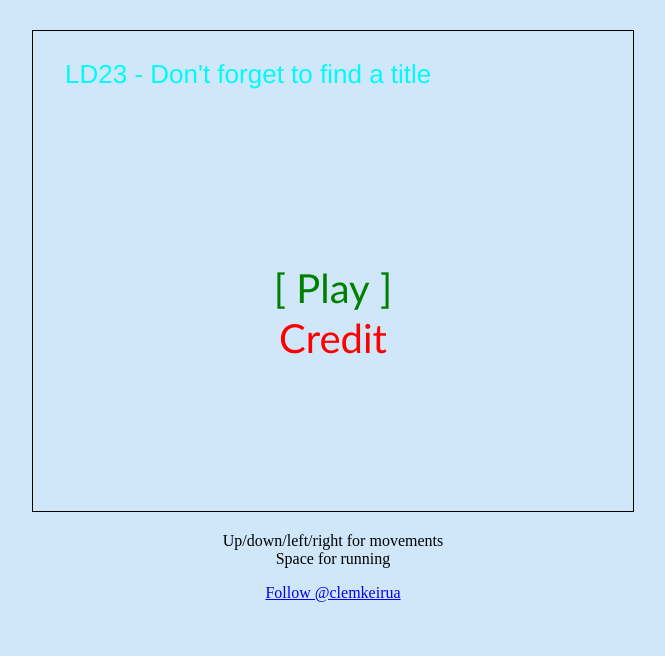
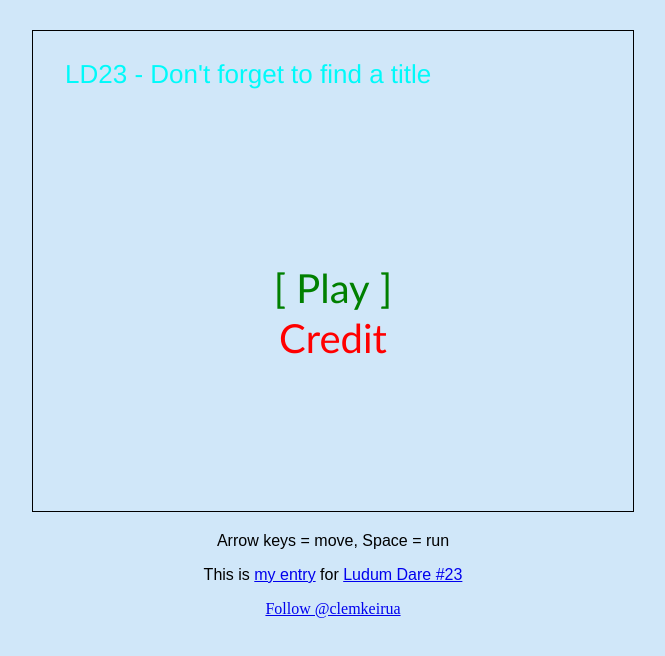
Before and after one commit to Keirua/LD23, a plain HTML site: page index.htm in a window 1280 px wide. Shown: the whole page, without its empty margins (307-972 px from the left). Drawn offline with Linux system fonts and the light colour scheme.

Commit message:
Fixed the index page

```diff
--- a/index.htm
+++ b/index.htm
@@ -16,6 +16,9 @@
 			margin-left: auto;
 			margin-right: auto;
 			margin-top: 30px;
+		}
+		p{
+			font-family:"Arial";
 		}
 	</style>
 	<script type="text/javascript">
@@ -37,9 +40,10 @@
 		<script src="js/game.js"></script>
 
 		<p>
-		Up/down/left/right for movements<br />
-		Space for running
+		Arrow keys = move, Space = run
 		</p>
+
+		<p>This is <a href="http://www.ludumdare.com/compo/author/Keirua/">my entry</a> for <a href="http://www.ludumdare.com">Ludum Dare #23</a></p>
 
 <a href="https://twitter.com/clemkeirua" class="twitter-follow-button" data-show-count="false" data-size="large">Follow @clemkeirua</a>
 <script>!function(d,s,id){var js,fjs=d.getElementsByTagName(s)[0];if(!d.getElementById(id)){js=d.createElement(s);js.id=id;js.src="//platform.twitter.com/widgets.js";fjs.parentNode.insertBefore(js,fjs);}}(document,"script","twitter-wjs");</script>
```
